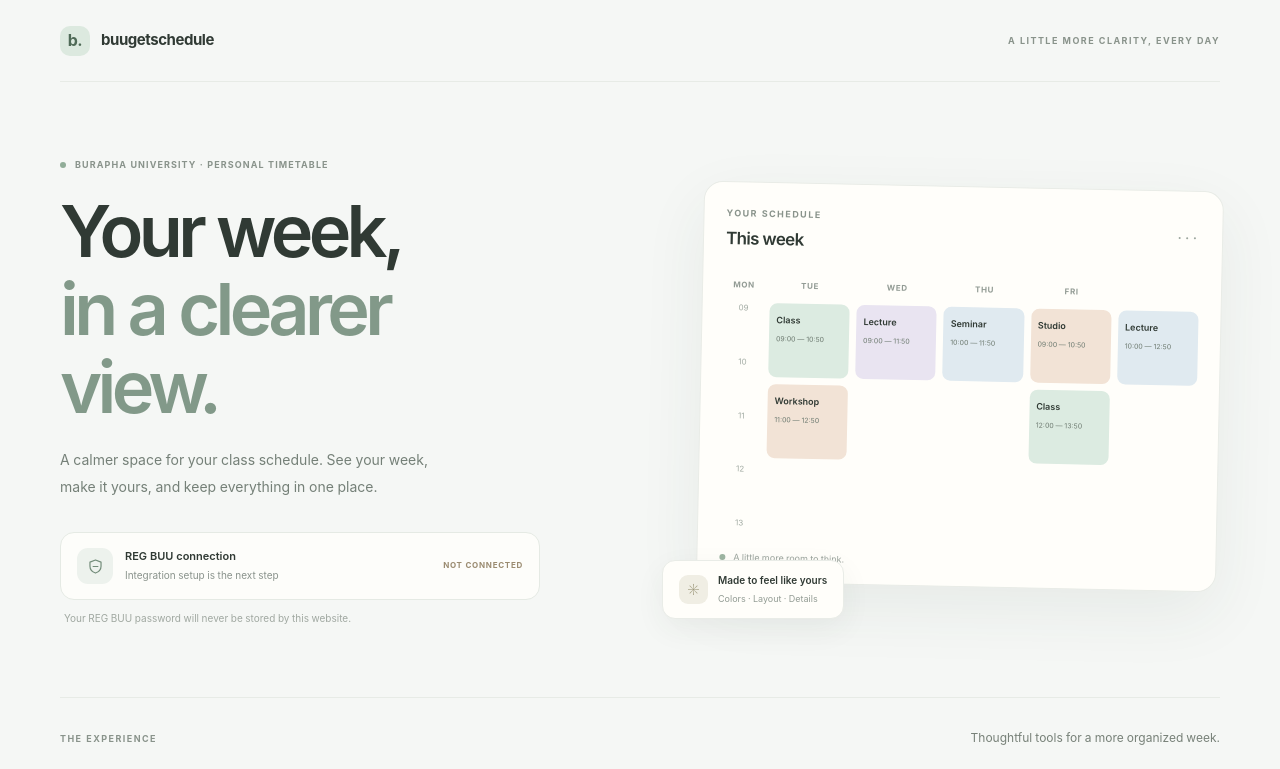
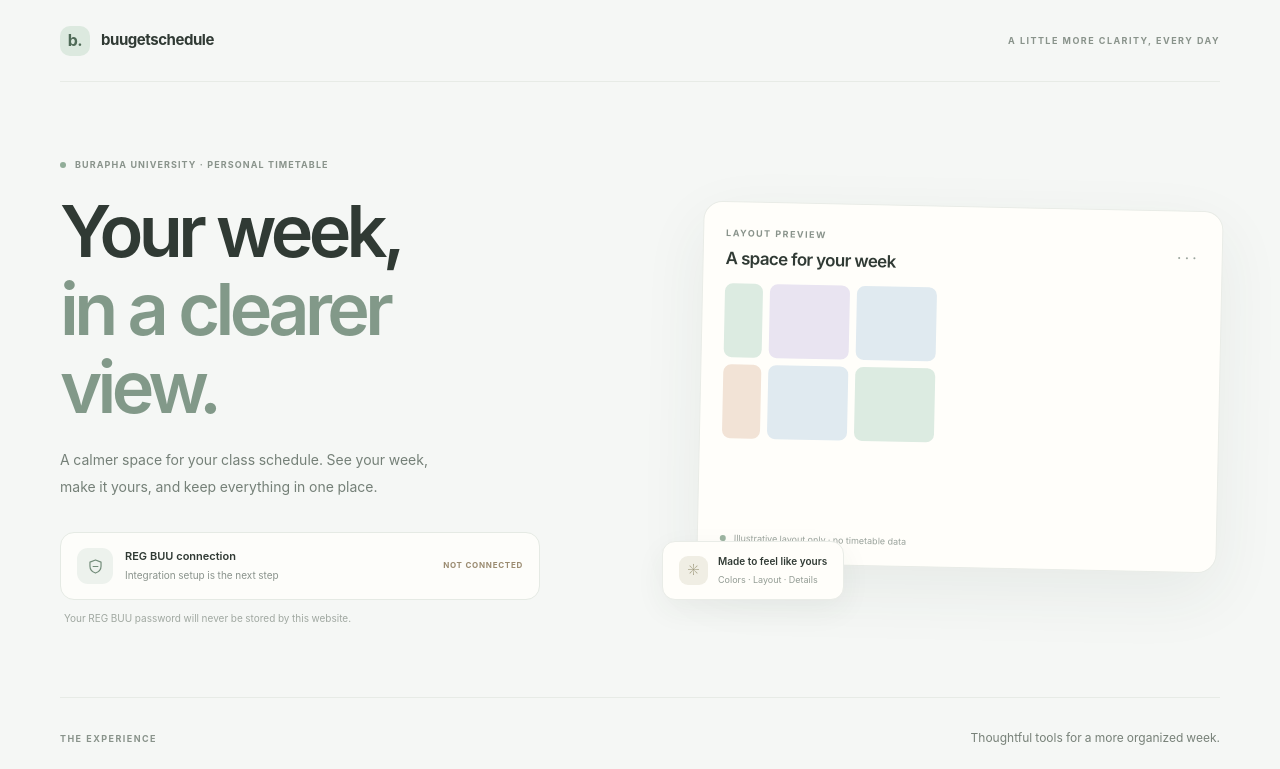
Before and after one commit to Benya-pha/buugetschedule, a Next.js app: page / in a window 1280 px wide. Shown: the top 769 px of the page. Built offline with nearby package versions, Linux system fonts and the light colour scheme.

Commit message:
fix: keep welcome illustration free of mock timetable data

```diff
--- a/app/page.tsx
+++ b/app/page.tsx
@@ -74,35 +74,26 @@ export default function Home() {
           <div className="preview-window">
             <div className="preview-top">
               <div>
-                <span className="preview-kicker">YOUR SCHEDULE</span>
-                <strong>This week</strong>
+                <span className="preview-kicker">LAYOUT PREVIEW</span>
+                <strong>A space for your week</strong>
               </div>
               <span className="preview-menu" aria-hidden="true">···</span>
             </div>
-            <div className="preview-days" aria-hidden="true">
-              <span>MON</span><span>TUE</span><span>WED</span><span>THU</span><span>FRI</span>
-            </div>
-            <div className="preview-grid" aria-hidden="true">
-              <div className="preview-time"><span>09</span><span>10</span><span>11</span><span>12</span><span>13</span></div>
+            <div className="preview-grid abstract-grid" aria-hidden="true">
               <div className="preview-column">
-                <div className="preview-course mint"><b>Class</b><small>09:00 — 10:50</small></div>
-                <div className="preview-course peach"><b>Workshop</b><small>11:00 — 12:50</small></div>
+                <div className="preview-course mint"><span className="preview-line long" /><span className="preview-line short" /></div>
+                <div className="preview-course peach"><span className="preview-line medium" /><span className="preview-line short" /></div>
               </div>
               <div className="preview-column">
-                <div className="preview-course lilac"><b>Lecture</b><small>09:00 — 11:50</small></div>
+                <div className="preview-course lilac tall"><span className="preview-line medium" /><span className="preview-line short" /></div>
+                <div className="preview-course blue"><span className="preview-line long" /><span className="preview-line short" /></div>
               </div>
               <div className="preview-column">
-                <div className="preview-course blue"><b>Seminar</b><small>10:00 — 11:50</small></div>
-              </div>
-              <div className="preview-column">
-                <div className="preview-course peach"><b>Studio</b><small>09:00 — 10:50</small></div>
-                <div className="preview-course mint"><b>Class</b><small>12:00 — 13:50</small></div>
-              </div>
-              <div className="preview-column">
-                <div className="preview-course blue"><b>Lecture</b><small>10:00 — 12:50</small></div>
+                <div className="preview-course blue"><span className="preview-line medium" /><span className="preview-line short" /></div>
+                <div className="preview-course mint tall"><span className="preview-line long" /><span className="preview-line short" /></div>
               </div>
             </div>
-            <div className="preview-footer"><span /> A little more room to think.</div>
+            <div className="preview-footer"><span /> Illustrative layout only · no timetable data</div>
           </div>
           <div className="floating-note">
             <span className="floating-note-icon">✳</span>
```
